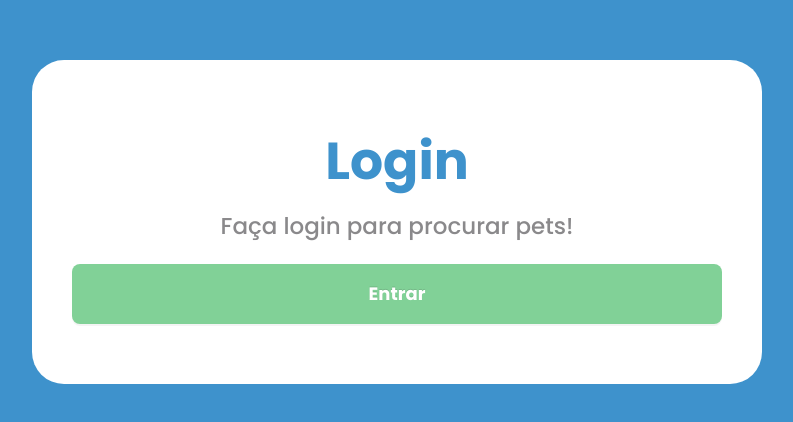
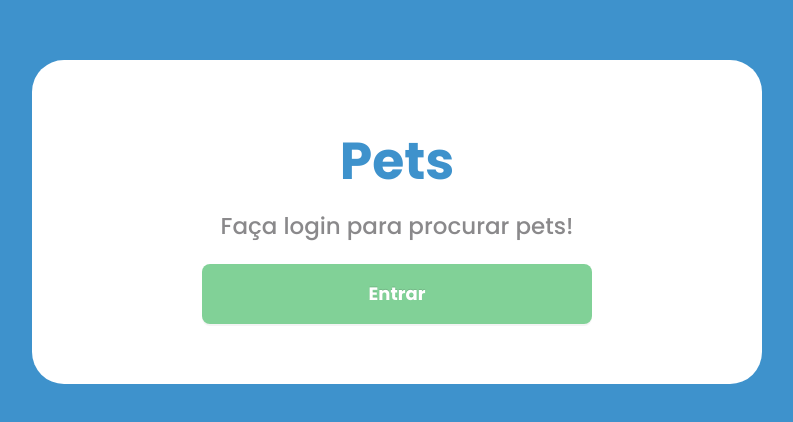
Before and after one commit to PabloRSantos/Pets, a React (Create React App) app: page / in a window 1280 px wide. Shown: the part 178-600 px from the top of the page, without its empty margins (243-1036 px from the left). Built offline with nearby package versions, Linux system fonts and the light colour scheme.

Commit message:
style: change button and title

```diff
--- a/src/screens/Login.tsx
+++ b/src/screens/Login.tsx
@@ -40,7 +40,7 @@ const Login: React.FC = () => {
             fontWeight: 700,
             fontSize: '52px'
           }}>
-              Login</h1>
+              Pets</h1>
 
           <span style={{
             color: '#8A898B',
@@ -57,7 +57,7 @@ const Login: React.FC = () => {
               type="primary"
               style={{
                 backgroundColor: '#81D197',
-                width: '100%',
+                width: '60%',
                 height: '60px',
                 borderRadius: '8px',
                 border: 'none',
```
